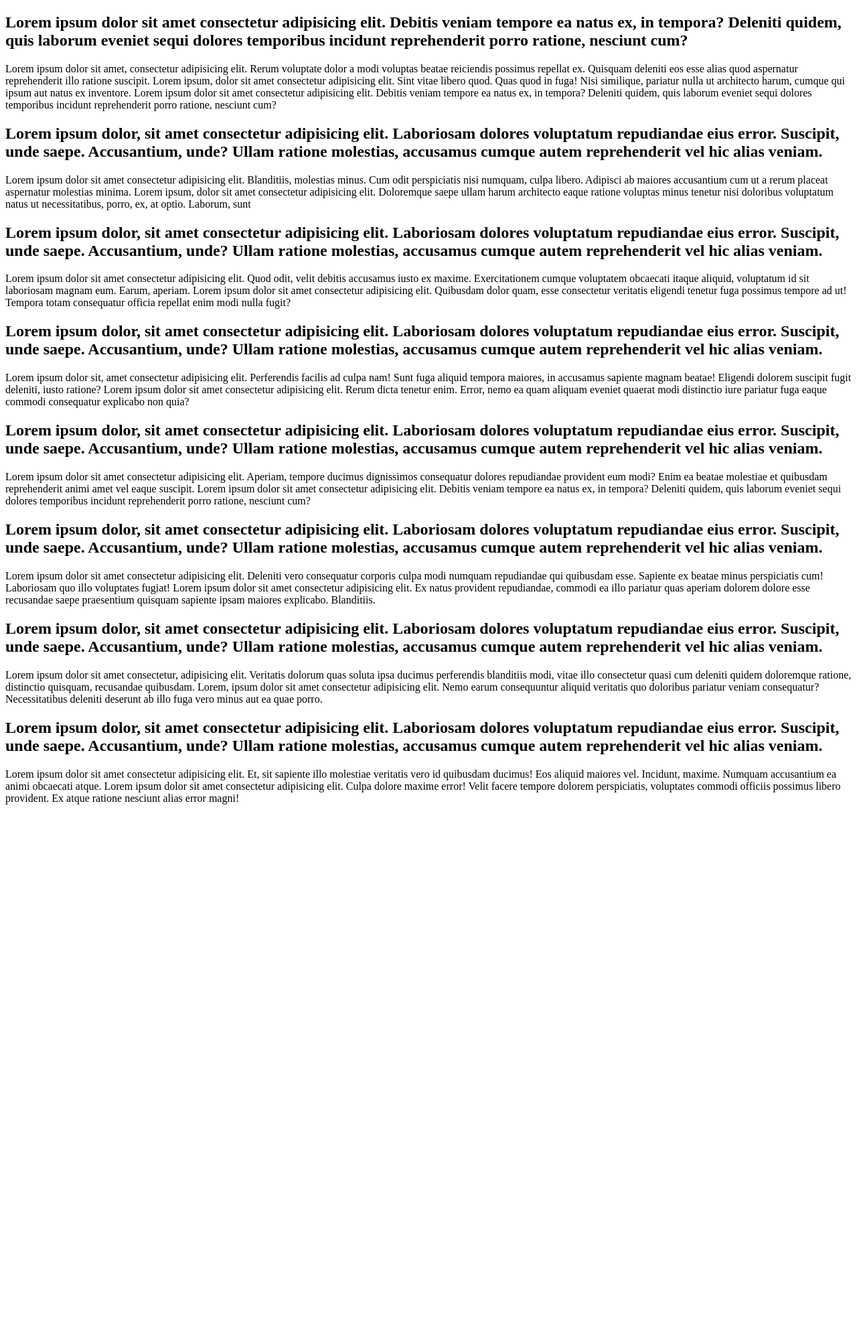
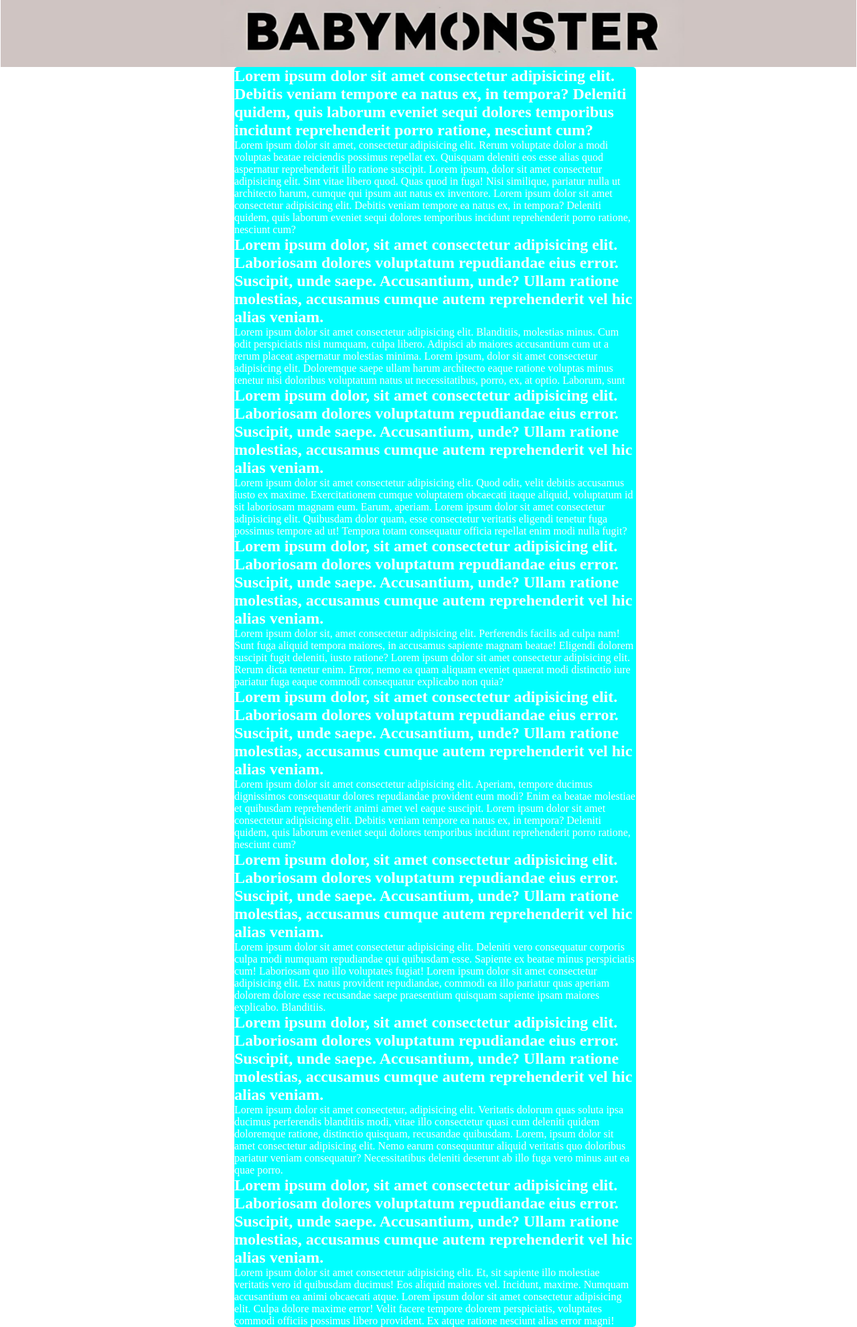
Before and after one commit to joaocarlosnetto/html-css, a PHP site: page /babymonster.html in a window 1280 px wide. Shown: the whole page at 67% size. Before the commit the page ends 1201 px from the top, so only its background shows below. Run offline with PHP 8.4, Linux system fonts and the light colour scheme.

Commit message:
editei o projeto

```diff
--- a/baby monster/bm-style.css
+++ b/baby monster/bm-style.css
@@ -1,3 +1,26 @@
+
+
+*{
+    margin: 0px;
+    padding: 0px;
+}
+
+body{
+    color: white;
+}
+
+article{
+    max-width: 600px;
+    margin: 0px 90px 0px 350px;
+    background-color: aqua;
+    border-radius: 5px;
+}
+
 header{
-    background-image: url(imagens/haeder.bm.jpg);
+    background-image: url(imagens/Design\ sem\ nome.png);
+    background-size: 1350px;
+    background-repeat: no-repeat;
+    margin: -180px 1px 0px 1px;
+    height: 280px;
+    min-width: 100px;
 }
```
Also changed, not shown: baby monster/imagens/Design sem nome.png (added), baby monster/imagens/haeder.bm.jpg.
